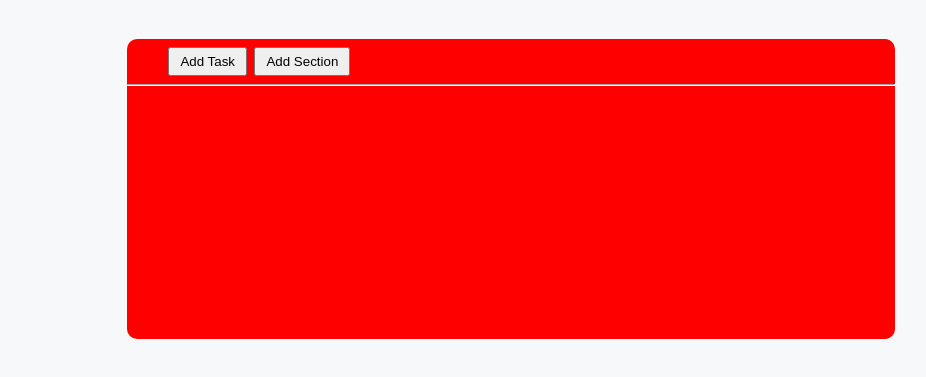
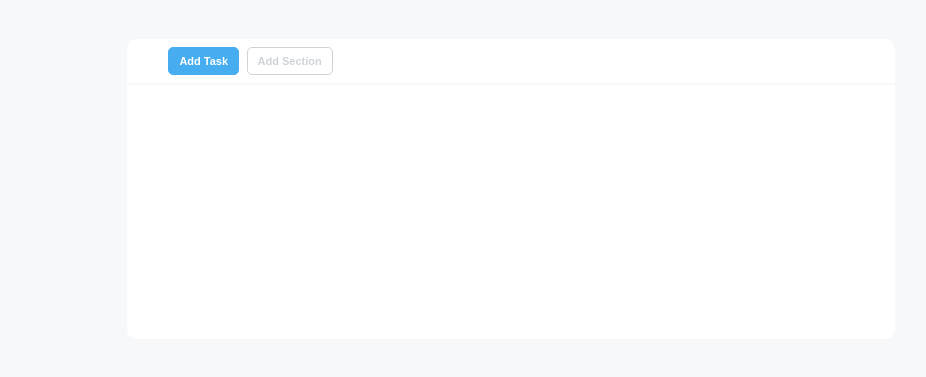
Before and after one commit to BrunoBernardini/html-css-toboolist, a plain HTML site: page index.html in a window 1280 px wide. Shown: the part 65-442 px from the top of the page, without its empty margins (129-1055 px from the left). Drawn offline with Linux system fonts and the light colour scheme.

Commit message:
Stilizzazione di pulsanti e corpo.

```diff
--- a/assets/style.css
+++ b/assets/style.css
@@ -37,7 +37,7 @@ main{
   height: 300px;
   margin: 5vh auto;
   border-radius: 10px;
-  background-color: red;
+  background-color: white;
 }
 
 .content{
@@ -45,10 +45,25 @@ main{
 }
 
 main button{
-  padding: 5px 10px;
+  padding: 7px 10px;
   margin: 1vh 0 1vh 3px;
+  border-radius: 5px;
+  font-size: 11px;
+  font-weight: bold;
+}
+
+#active{
+  background-color: #47adf1;
+  border: 1px solid #47adf1;
+  color: white;
+}
+
+#passive{
+  background-color: transparent;
+  border: 1px solid #cfd4d8;
+  color: #cfd4d8;
 }
 
 main hr{
-  border-color: #f6f8f9;
+  border: 1px solid #f6f8f9;
 }
--- a/index.html
+++ b/index.html
@@ -15,8 +15,8 @@
 
   <main>
     <div class="content">
-      <button>Add Task</button>
-      <button>Add Section</button>
+      <button id="active">Add Task</button>
+      <button id="passive">Add Section</button>
     </div>
     <hr>
   </main>
```
